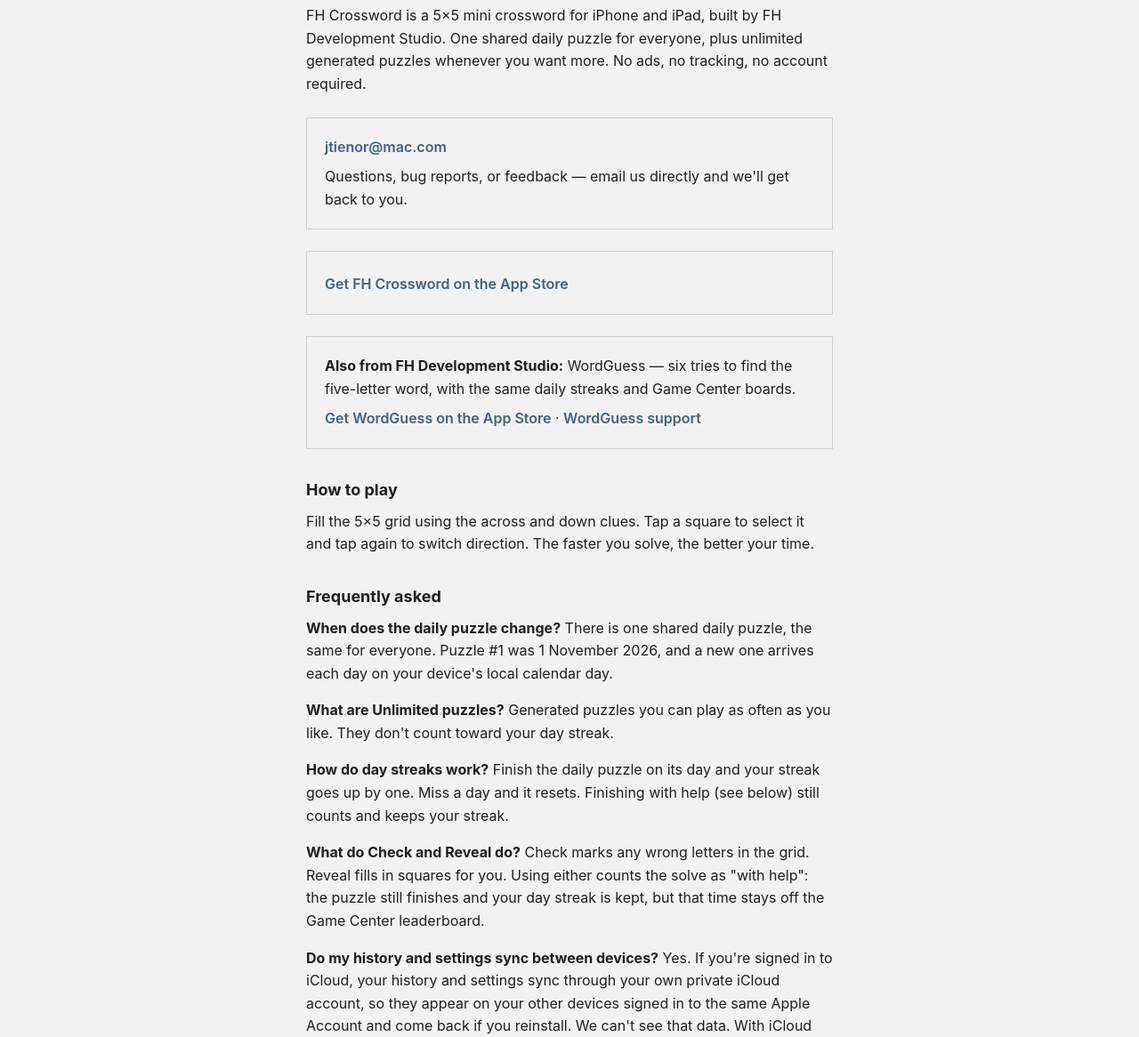
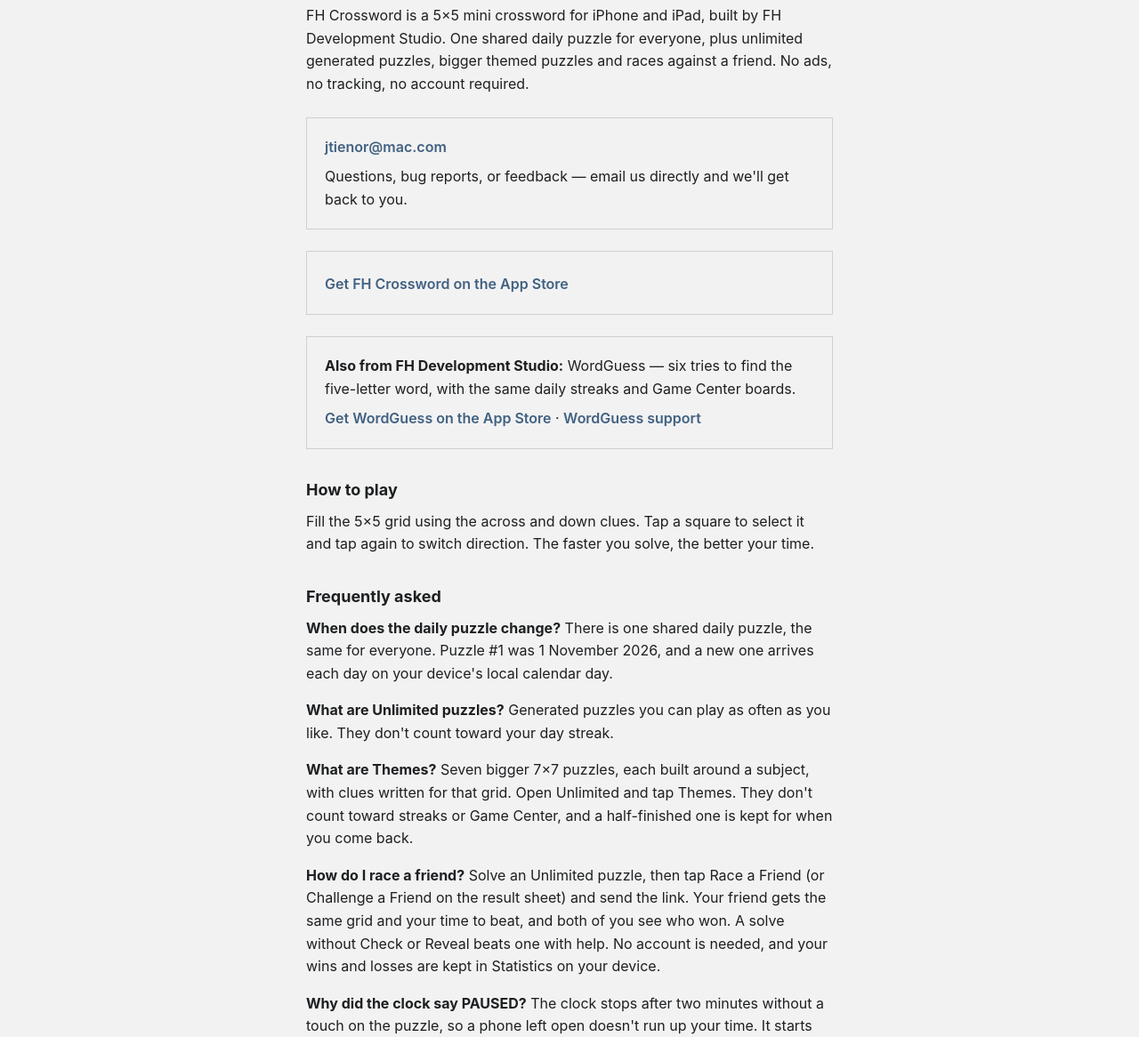
Before and after one commit to 4bkm6xsb8f-byte/crossword-support, a plain HTML site: page index.html in a window 1280 px wide. Shown: the part 214-1380 px from the top of the page at 89% size. Drawn offline with Linux system fonts and the light colour scheme.

Commit message:
Support FAQ: Themes, Race a Friend and the paused clock
Co-Authored-By: Claude Fable 5.2 <noreply@anthropic.com>

```diff
--- a/index.html
+++ b/index.html
@@ -63,7 +63,7 @@
 </header>
 <main>
   <h1>Support</h1>
-  <p>FH Crossword is a 5×5 mini crossword for iPhone and iPad, built by FH Development Studio. One shared daily puzzle for everyone, plus unlimited generated puzzles whenever you want more. No ads, no tracking, no account required.</p>
+  <p>FH Crossword is a 5×5 mini crossword for iPhone and iPad, built by FH Development Studio. One shared daily puzzle for everyone, plus unlimited generated puzzles, bigger themed puzzles and races against a friend. No ads, no tracking, no account required.</p>
 
   <div class="card">
     <a href="mailto:jtienor@mac.com">jtienor@mac.com</a>
@@ -86,6 +86,9 @@
   <h2>Frequently asked</h2>
   <p><strong>When does the daily puzzle change?</strong> There is one shared daily puzzle, the same for everyone. Puzzle #1 was 1 November 2026, and a new one arrives each day on your device's local calendar day.</p>
   <p><strong>What are Unlimited puzzles?</strong> Generated puzzles you can play as often as you like. They don't count toward your day streak.</p>
+  <p><strong>What are Themes?</strong> Seven bigger 7×7 puzzles, each built around a subject, with clues written for that grid. Open Unlimited and tap Themes. They don't count toward streaks or Game Center, and a half-finished one is kept for when you come back.</p>
+  <p><strong>How do I race a friend?</strong> Solve an Unlimited puzzle, then tap Race a Friend (or Challenge a Friend on the result sheet) and send the link. Your friend gets the same grid and your time to beat, and both of you see who won. A solve without Check or Reveal beats one with help. No account is needed, and your wins and losses are kept in Statistics on your device.</p>
+  <p><strong>Why did the clock say PAUSED?</strong> The clock stops after two minutes without a touch on the puzzle, so a phone left open doesn't run up your time. It starts again as soon as you tap a square or type.</p>
   <p><strong>How do day streaks work?</strong> Finish the daily puzzle on its day and your streak goes up by one. Miss a day and it resets. Finishing with help (see below) still counts and keeps your streak.</p>
   <p><strong>What do Check and Reveal do?</strong> Check marks any wrong letters in the grid. Reveal fills in squares for you. Using either counts the solve as "with help": the puzzle still finishes and your day streak is kept, but that time stays off the Game Center leaderboard.</p>
   <p><strong>Do my history and settings sync between devices?</strong> Yes. If you're signed in to iCloud, your history and settings sync through your own private iCloud account, so they appear on your other devices signed in to the same Apple Account and come back if you reinstall. We can't see that data. With iCloud off, everything stays on the device and the game works the same.</p>
```
